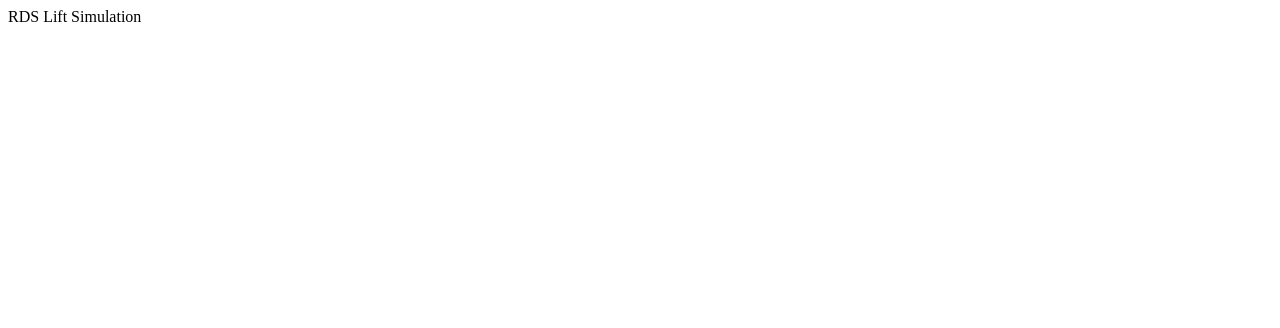
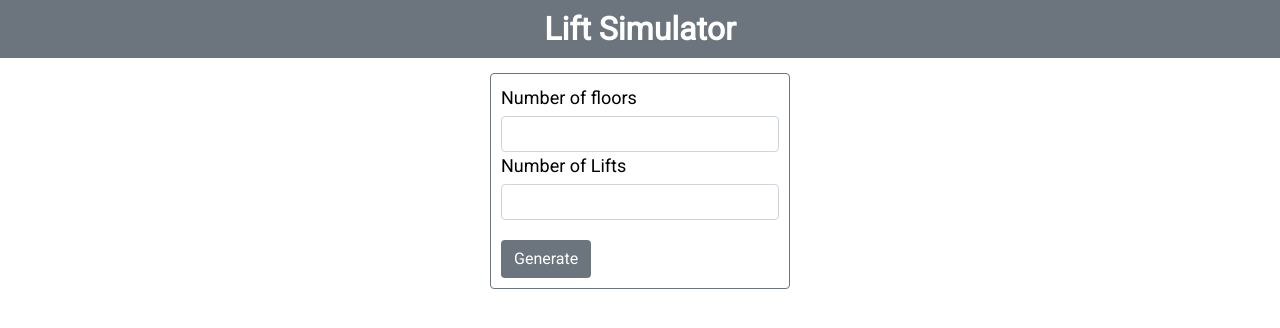
Before and after one commit to aishwarya-mali/lift-simulation, a plain HTML site: page index.html in a window 1280 px wide. Drawn offline with Linux system fonts and the light colour scheme.

Commit message:
[LS] UI work for form

```diff
--- a/index.html
+++ b/index.html
@@ -8,7 +8,25 @@
     <link rel="stylesheet" href="style.css">
 </head>
 <body>
-    RDS Lift Simulation
+    <div class="lift-simulation">
+        <h1 class="header">Lift Simulator</h1>
+
+        <div class="container">
+            <div class="card-box">
+                <form>
+                    <div class="floors">
+                        <label for="floors">Number of floors</label>
+                        <input type="number" id="floors" name="floors">
+                    </div>
+                    <div class="lifts">
+                        <label for="lifts">Number of Lifts</label>
+                        <input type="number" id="lifts" name="lifts">
+                    </div>
+                </form>
+                <button class="btn-generate" onclick="(e)=>generateLifts(e)">Generate</button>
+            </div>
+        </div>
+    </div>
     <script src="/script.js"></script>
 </body>
 </html>
--- a/style.css
+++ b/style.css
@@ -0,0 +1,83 @@
+@import url('https://fonts.googleapis.com/css2?family=Roboto&display=swap');
+
+:root {
+    --grey-bg: #6c757d;
+    --white: #fff;
+}
+
+*{
+    margin: 0;
+    padding: 0;
+    box-sizing: border-box;
+    font-family: 'Roboto', sans-serif;
+}
+
+.header{
+    background-color: var(--grey-bg);
+    color: var(--white);
+    width: 100%;
+    text-align: center;
+    padding: 10px 0;
+    margin-bottom: 15px;
+}
+
+.container{
+    width: 100%;
+    display: flex;
+    justify-content: center;
+    align-items: center;
+}
+
+.card-box{
+    border: 1px solid var(--grey-bg);
+    border-radius: 4px;
+    max-width: 300px;
+    width: 100%;
+    padding: 10px;
+}
+
+.floors label, .lifts label{
+    font-size: 18px;
+    line-height: 1.5;
+    margin-bottom: 5px;
+    display: inline-block;
+}
+
+#floors, #lifts{
+    display: block;
+    width: 100%;
+    padding: 5px;
+    font-size: 1rem;
+    font-weight: 400;
+    line-height: 1.5;
+    color: #212529;
+    background-color: var(--white);
+    background-clip: padding-box;
+    border: 1px solid #ced4da;
+    -webkit-appearance: none;
+    -moz-appearance: none;
+    appearance: none;
+    border-radius: 0.25rem;
+    transition: border-color .15s ease-in-out,box-shadow .15s ease-in-out;
+}
+
+.btn-generate{
+    display: inline-block;
+    font-weight: 400;
+    line-height: 1.5;
+    text-align: center;
+    text-decoration: none;
+    vertical-align: middle;
+    cursor: pointer;
+    -webkit-user-select: none;
+    -moz-user-select: none;
+    user-select: none;
+    border: 1px solid transparent;
+    padding: 0.375rem 0.75rem;
+    font-size: 1rem;
+    border-radius: 0.25rem;
+    transition: color .15s ease-in-out,background-color .15s ease-in-out,border-color .15s ease-in-out,box-shadow .15s ease-in-out;
+    color: var(--white);
+    background: var(--grey-bg);
+    margin-top: 20px;
+}
```
